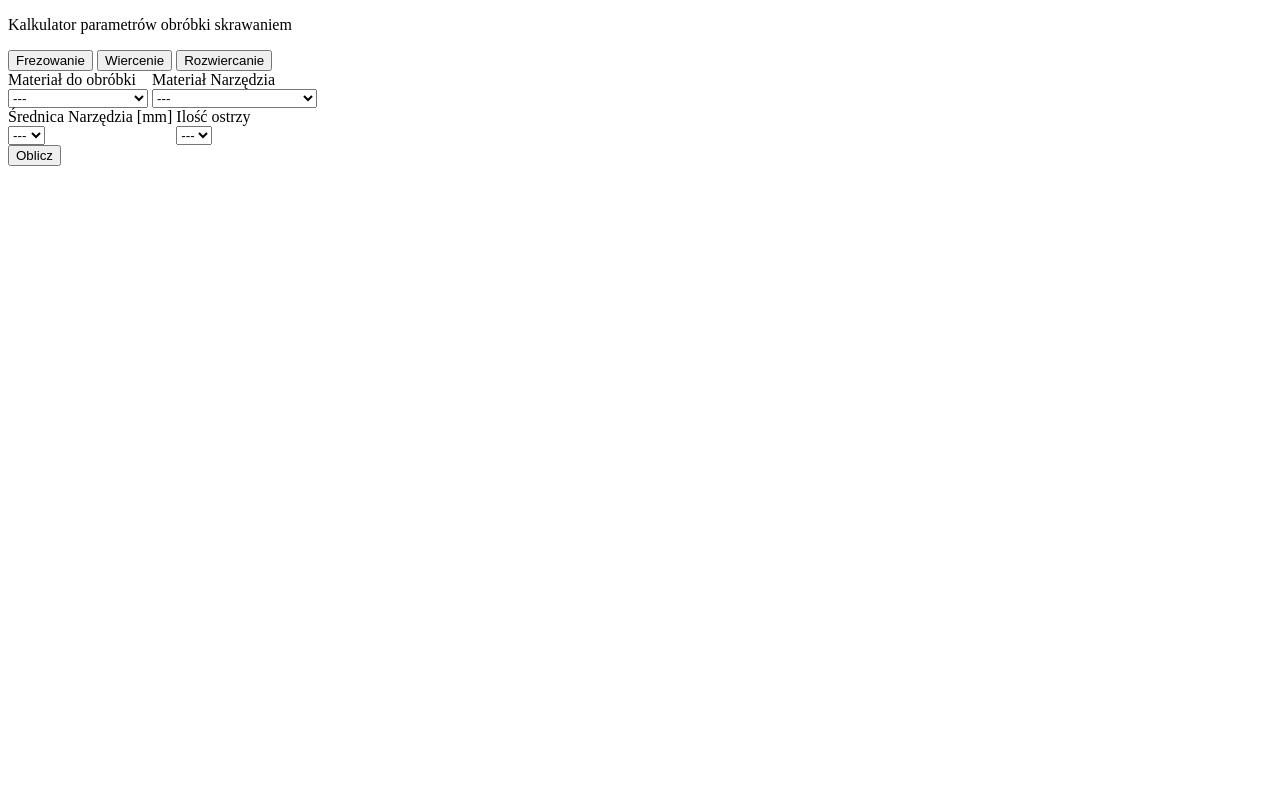
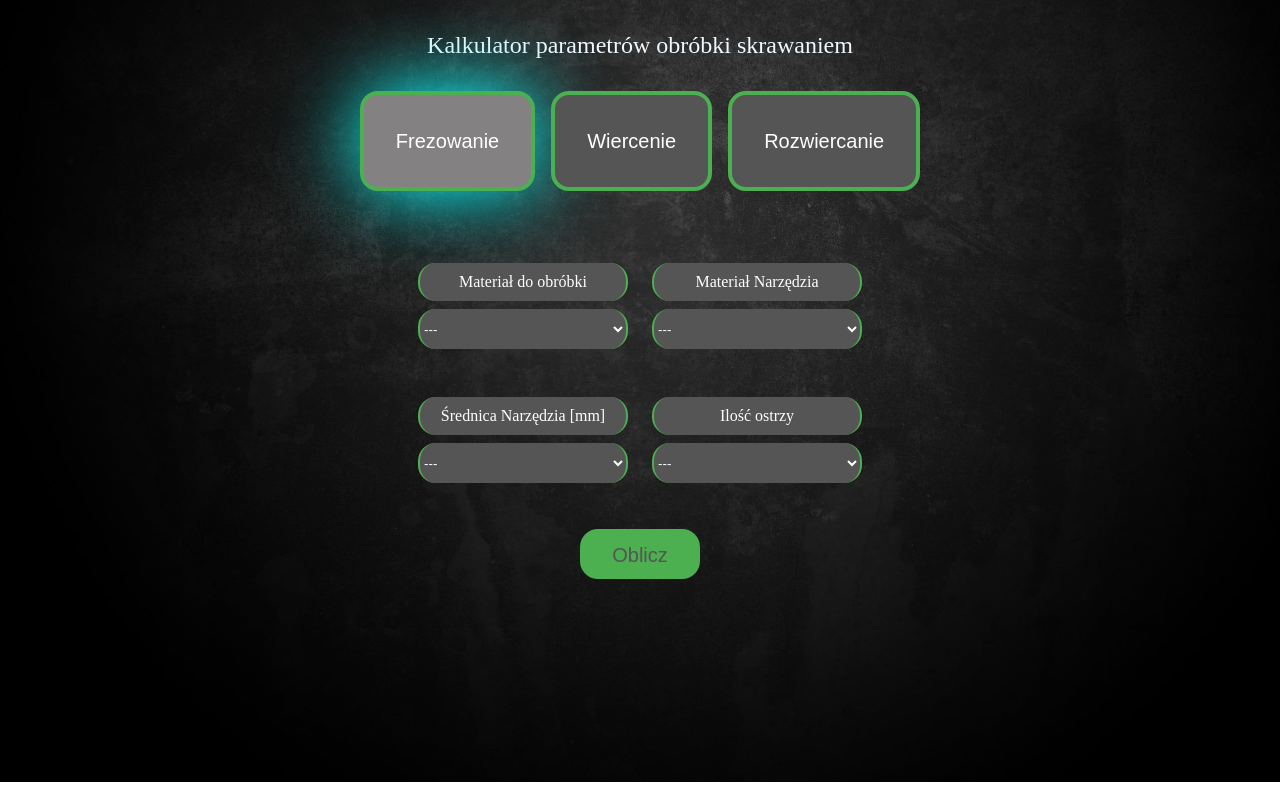
Before and after one commit to Pioter502/Stronka, a plain HTML site: page index.html in a window 1280 px wide. Both pictures are taken after a click on the button "Frezowanie". Drawn offline with Linux system fonts and the light colour scheme.

Commit message:
Wersja 0.2 wstępnie działa i wygląda

```diff
--- a/css/main.css
+++ b/css/main.css
@@ -0,0 +1,129 @@
+body {
+  background-image: url("background.jpg");
+  background-repeat: no-repeat;
+  background-size: cover;
+  font-family: Bahnschrift;
+}
+
+p {
+  font-size: 24px;
+  color: aliceblue;
+  display: inline-block;
+}
+
+.title{
+  text-align: center;
+}
+
+
+.button {
+  background-color: #4CAF50; /* Green */
+  block-size: 100px;
+  border: none;
+  color: white;
+  padding: 15px 32px;
+  text-align: center;
+  text-decoration: none;
+  display: inline-block;
+  font-size: 20px;
+  border-radius: 18px;
+  margin: 8px;
+
+}
+
+.button1 {
+  background-color: #555555;
+  color: white;
+  border: 4px solid #4CAF50;
+  transition: 0.5s;
+  box-shadow: none;
+}
+
+#wynik_obr{
+  text-align: center;
+  color: white;
+}
+
+#wynik_pos{
+  text-align: center;
+  color: white;
+}
+
+
+.button_submit{
+  background-color: #4CAF50; /* Green */
+  block-size: 50px;
+  border: none;
+  color: #555555;
+  padding: 15px 32px;
+  text-align: center;
+  text-decoration: none;
+  display: inline-block;
+  font-size: 20px;
+  border-radius: 18px;
+  margin: 8px;
+}
+
+.button_submit:hover {
+  background-color: #4CAF50;
+  color: white;
+  box-shadow: 0 12px 160px 0 rgba(0,0,0,0.24), 0 17px 500px 0 rgba(0,0,0,0.29);
+}
+
+.button_submit:active {
+  box-shadow: none;
+  background-color: #FF0000;
+}
+
+.flex-parent {
+  display: flex;
+}
+
+.jc-center {
+  justify-content: center;
+}
+
+#ankieta{
+  text-align: center;
+
+}
+
+label {
+  background-color: #555555;
+  border: 2px solid #4CAF50;
+  color: white;
+  margin: 10px;
+  padding: 10px;
+  border-radius: 18px;
+  border-block: 10px;
+  display: block;
+  max-width: 230px;
+
+}
+
+select{
+  position: relative;
+  bottom: 20px;
+  border: 2px solid #4CAF50;
+  background-color: #555555;
+  color: white;
+  border-radius: 18px;
+  block-size: max-content;
+  border-block: 10px;
+  width: 210px;
+  height: 40px;
+}
+
+.rameczka{
+  width: 230px;
+  margin: auto;
+}
+
+.wynik{
+  background-color: #555555;
+  width: 250px;
+  margin: auto;
+  border: 2px solid #4CAF50;
+  border-radius: 18px;
+  border-block: 10px;
+}
--- a/frezowanie.html
+++ b/frezowanie.html
@@ -1,5 +1,6 @@
 <div>
   <div style="display: inline-block;">
+    <div class="rameczka">
     <label>Materiał do obróbki</label>
     <br>
     <select id="mill_material">
@@ -9,8 +10,10 @@
       <option value="20">Stal nierdzewna</option>
       <option value="100">Tworzywo Sztuczne</option>
     </select>
+    </div>
   </div>
   <div style="display: inline-block;">
+    <div class="rameczka">
     <label>Materiał Narzędzia</label>
     <br>
     <select id="mill_tool_material">
@@ -18,9 +21,11 @@
       <option value="4">Węglik Spiekany (VHM)</option>
       <option value="0.7">Stal Szybkotnąca (HSS)</option>
     </select>
+    </div>
   </div>
-  <br>
+  <br><br>
   <div style="display: inline-block;">
+    <div class="rameczka">
     <label>Średnica Narzędzia [mm]</label>
     <br>
     <select id="mill_tool_diameter">
@@ -46,8 +51,10 @@
       <option value="19">19</option>
       <option value="20">20</option>
     </select>
+    </div>
   </div>
   <div style="display: inline-block;">
+    <div class="rameczka">
     <label>Ilość ostrzy</label>
     <br>
     <select id="mill_tool_cutting_edges">
@@ -59,7 +66,8 @@
       <option value="5">5</option>
       <option value="6">6</option>
     </select>
+    </div>
   </div>
-  <br>
-  <button onclick="frezowanie_param()">Oblicz</button>
+  <br><br>
+  <button class="button button_submit" onclick="frezowanie_param()">Oblicz</button>
 </div>
--- a/index.html
+++ b/index.html
@@ -12,23 +12,23 @@
 
 <body>
 
-  <p>Kalkulator parametrów obróbki skrawaniem</p>
+  <div class="title"><p>Kalkulator parametrów obróbki skrawaniem</p></div>
   <script src="js/vendor/modernizr-3.11.2.min.js"></script>
-  <script src="js/plugins.js"></script>
   <script src="js/main.js"></script>
 
-  <button onclick="frezowanie()">Frezowanie</button>
-  <button onclick="wiercenie()">Wiercenie</button>
-  <button onclick="rozwiercanie()">Rozwiercanie</button>
 
-
+<div class="flex-parent jc-center">
+  <button id="menu1" class="button button1" onclick="frezowanie()">Frezowanie</button>
+  <button id="menu2" class="button button1" onclick="wiercenie()">Wiercenie</button>
+  <button id="menu3" class="button button1" onclick="rozwiercanie()">Rozwiercanie</button>
+</div>
+  <br><br><br>
   <div id="ankieta"></div>
+  <br><br>
+  <div class="wynik">
   <div id="wynik_obr"></div>
   <div id="wynik_pos"></div>
-
-
-
-
+  </div>
 
 </body>
 
--- a/js/main.js
+++ b/js/main.js
@@ -1,9 +1,16 @@
 function frezowanie(){
+
   const xhttp = new XMLHttpRequest();
   xhttp.onload = function() {
     document.getElementById("wynik_obr").innerHTML = "";
     document.getElementById("wynik_pos").innerHTML = "";
     document.getElementById("ankieta").innerHTML = this.responseText;
+    document.getElementById("menu1").style.backgroundColor = "#838181";
+    document.getElementById("menu1").style.boxShadow = "0px 0px 80px 1px #0ff";
+    document.getElementById("menu2").style.backgroundColor = "#555555";
+    document.getElementById("menu2").style.boxShadow = "none";
+    document.getElementById("menu3").style.backgroundColor = "#555555";
+    document.getElementById("menu3").style.boxShadow = "none";
   }
   xhttp.open("GET", "frezowanie.html", true);
   xhttp.send();
@@ -21,8 +28,13 @@ function frezowanie_param(){
     let posuw;
     obroty = (1000*(mill_mat*mill_tool_material))/(Math.PI*mill_tool_diameter);
     posuw = (obroty*mill_tool_cutting_edges)/10;
-    document.getElementById("wynik_obr").innerHTML = Math.round(obroty) + " obr/min";
-    document.getElementById("wynik_pos").innerHTML = Math.round(posuw) + " mm/min";
+    if(mill_mat == 0 || mill_tool_material == 0 || mill_tool_diameter == 0 || mill_tool_cutting_edges == 0){
+      document.getElementById("wynik_obr").innerHTML = "Brak pełnych danych";
+      document.getElementById("wynik_pos").innerHTML = "Uzupełnij formularz";
+    } else {
+      document.getElementById("wynik_obr").innerHTML = "Obroty Wrzeciona: " + Math.round(obroty) + " obr/min";
+      document.getElementById("wynik_pos").innerHTML = "Posuw: " + Math.round(posuw) + " mm/min";
+    }
   }
   xhttp.open("GET", "frezowanie.html", true);
   xhttp.send();
@@ -37,6 +49,12 @@ function wiercenie(){
     document.getElementById("wynik_obr").innerHTML = "";
     document.getElementById("wynik_pos").innerHTML = "";
     document.getElementById("ankieta").innerHTML = this.responseText;
+    document.getElementById("menu1").style.backgroundColor = "#555555";
+    document.getElementById("menu1").style.boxShadow = "none";
+    document.getElementById("menu2").style.backgroundColor = "#838181";
+    document.getElementById("menu2").style.boxShadow = "0px 0px 80px 1px #0ff";
+    document.getElementById("menu3").style.backgroundColor = "#555555";
+    document.getElementById("menu3").style.boxShadow = "none";
   }
   xhttp.open("GET", "wiercenie.html", true);
   xhttp.send();
@@ -53,8 +71,13 @@ function wiercenie_param(){
     let posuw;
     obroty = (1000*(drill_mat*drill_tool_material))/(Math.PI*drill_tool_diameter);
     posuw = drill_tool_diameter*drill_mat*1.2*drill_tool_material;
-    document.getElementById("wynik_obr").innerHTML = Math.round(obroty) + " obr/min";
-    document.getElementById("wynik_pos").innerHTML = Math.round(posuw) + " mm/min";
+    if(drill_mat == 0 || drill_tool_material == 0 || dill_tool_diameter == 0){
+      document.getElementById("wynik_obr").innerHTML = "Brak pełnych danych";
+      document.getElementById("wynik_pos").innerHTML = "Uzupełnij formularz";
+    } else {
+      document.getElementById("wynik_obr").innerHTML = "Obroty Wrzeciona: " + Math.round(obroty) + " obr/min";
+      document.getElementById("wynik_pos").innerHTML = "Posuw: " + Math.round(posuw) + " mm/min";
+    }
   }
   xhttp.open("GET", "wiercenie.html", true);
   xhttp.send();
@@ -67,6 +90,12 @@ function rozwiercanie(){
     document.getElementById("wynik_obr").innerHTML = "";
     document.getElementById("wynik_pos").innerHTML = "";
     document.getElementById("ankieta").innerHTML = this.responseText;
+    document.getElementById("menu1").style.backgroundColor = "#555555";
+    document.getElementById("menu1").style.boxShadow = "none";
+    document.getElementById("menu2").style.backgroundColor = "#555555";
+    document.getElementById("menu2").style.boxShadow = "none";
+    document.getElementById("menu3").style.backgroundColor = "#838181";
+    document.getElementById("menu3").style.boxShadow = "0px 0px 80px 1px #0ff";
   }
   xhttp.open("GET", "rozwiercanie.html", true);
   xhttp.send();
@@ -83,8 +112,13 @@ function rozwiercanie_param() {
     let posuw;
     obroty = (1000*(ream_mat*ream_tool_material))/(Math.PI*ream_tool_diameter);
     posuw = obroty*(ream_tool_diameter*0.03);
-    document.getElementById("wynik_obr").innerHTML = Math.round(obroty) + " obr/min";
-    document.getElementById("wynik_pos").innerHTML = Math.round(posuw) + " mm/min";
+    if(ream_mat == 0 || ream_tool_material == 0 || ream_tool_diameter == 0){
+      document.getElementById("wynik_obr").innerHTML = "Brak pełnych danych";
+      document.getElementById("wynik_pos").innerHTML = "Uzupełnij formularz";
+    } else {
+      document.getElementById("wynik_obr").innerHTML = "Obroty Wrzeciona: " + Math.round(obroty) + " obr/min";
+      document.getElementById("wynik_pos").innerHTML = "Posuw: " + Math.round(posuw) + " mm/min";
+    }
   }
   xhttp.open("GET", "rozwiercanie.html", true);
   xhttp.send();
--- a/js/plugins.js
+++ /dev/null
@@ -1,24 +0,0 @@
-// Avoid `console` errors in browsers that lack a console.
-(function() {
-  var method;
-  var noop = function () {};
-  var methods = [
-    'assert', 'clear', 'count', 'debug', 'dir', 'dirxml', 'error',
-    'exception', 'group', 'groupCollapsed', 'groupEnd', 'info', 'log',
-    'markTimeline', 'profile', 'profileEnd', 'table', 'time', 'timeEnd',
-    'timeline', 'timelineEnd', 'timeStamp', 'trace', 'warn'
-  ];
-  var length = methods.length;
-  var console = (window.console = window.console || {});
-
-  while (length--) {
-    method = methods[length];
-
-    // Only stub undefined methods.
-    if (!console[method]) {
-      console[method] = noop;
-    }
-  }
-}());
-
-// Place any jQuery/helper plugins in here.
```
Also changed, not shown: rozwiercanie.html (+8 -1 lines), wiercenie.html (+9 -2 lines), css/background.jpg (added).
